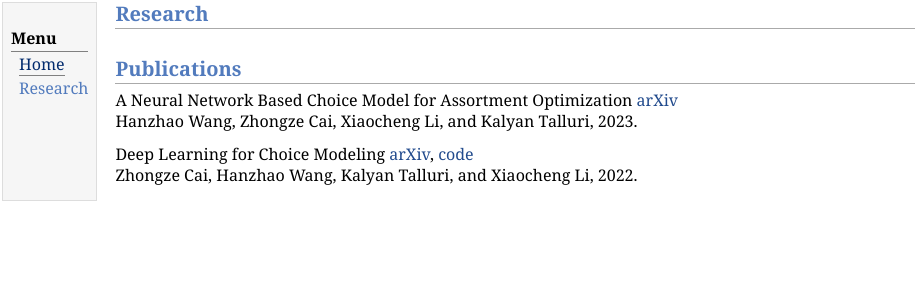
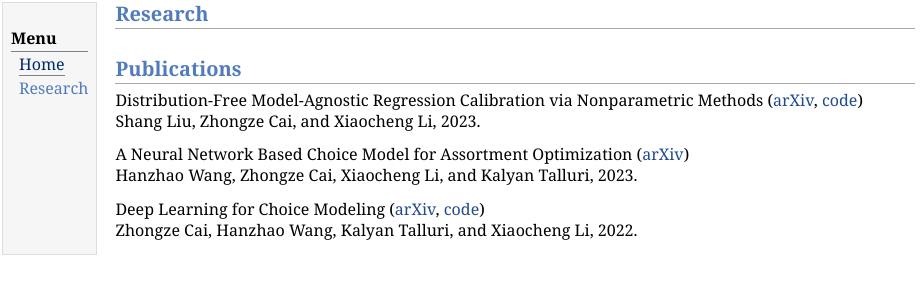
Before and after one commit to ZhongzeCai/ZhongzeCai.github.io, a plain HTML site: page research.html in a window 1280 px wide. Shown: the whole page, without its empty margins (0-923 px from the left). Drawn offline with Linux system fonts and the light colour scheme.

Commit message:
Update research.html

```diff
--- a/research.html
+++ b/research.html
@@ -18,9 +18,11 @@
 <td id="layout-content">
 <h2>Research </h2>
 <h2>Publications </h2>
-<p>A Neural Network Based Choice Model for Assortment Optimization <a href="https://arxiv.org/abs/2308.05617" target=&ldquo;blank&rdquo;>arXiv</a><br />
+<p>Distribution-Free Model-Agnostic Regression Calibration via Nonparametric Methods (<a href="https://arxiv.org/abs/2305.12283" target=&ldquo;blank&rdquo;>arXiv</a>, <a href="https://github.com/ZhongzeCai/NRC" target=&ldquo;blank&rdquo;>code</a>)<br />
+Shang Liu, Zhongze Cai, and Xiaocheng Li, 2023.</p>
+<p>A Neural Network Based Choice Model for Assortment Optimization (<a href="https://arxiv.org/abs/2308.05617" target=&ldquo;blank&rdquo;>arXiv</a>)<br />
 Hanzhao Wang, Zhongze Cai, Xiaocheng Li, and Kalyan Talluri, 2023.</p>
-<p>Deep Learning for Choice Modeling <a href="https://arxiv.org/abs/2208.09325" target=&ldquo;blank&rdquo;>arXiv</a>, <a href="https://github.com/ZhongzeCai/Feature_AssortmentNN" target=&ldquo;blank&rdquo;>code</a><br />
+<p>Deep Learning for Choice Modeling (<a href="https://arxiv.org/abs/2208.09325" target=&ldquo;blank&rdquo;>arXiv</a>, <a href="https://github.com/ZhongzeCai/Feature_AssortmentNN" target=&ldquo;blank&rdquo;>code</a>)<br />
 Zhongze Cai, Hanzhao Wang, Kalyan Talluri, and Xiaocheng Li, 2022.</p>
 </td>
 </tr>
```
